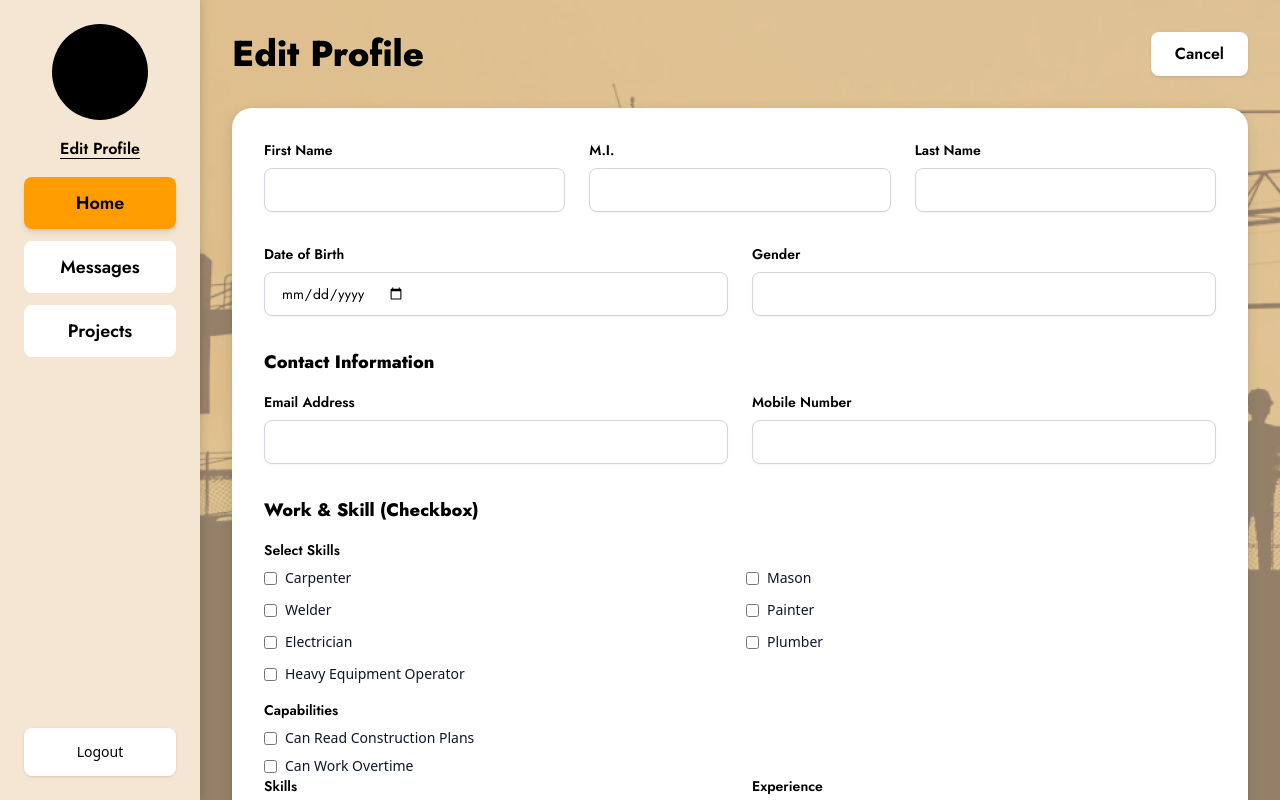
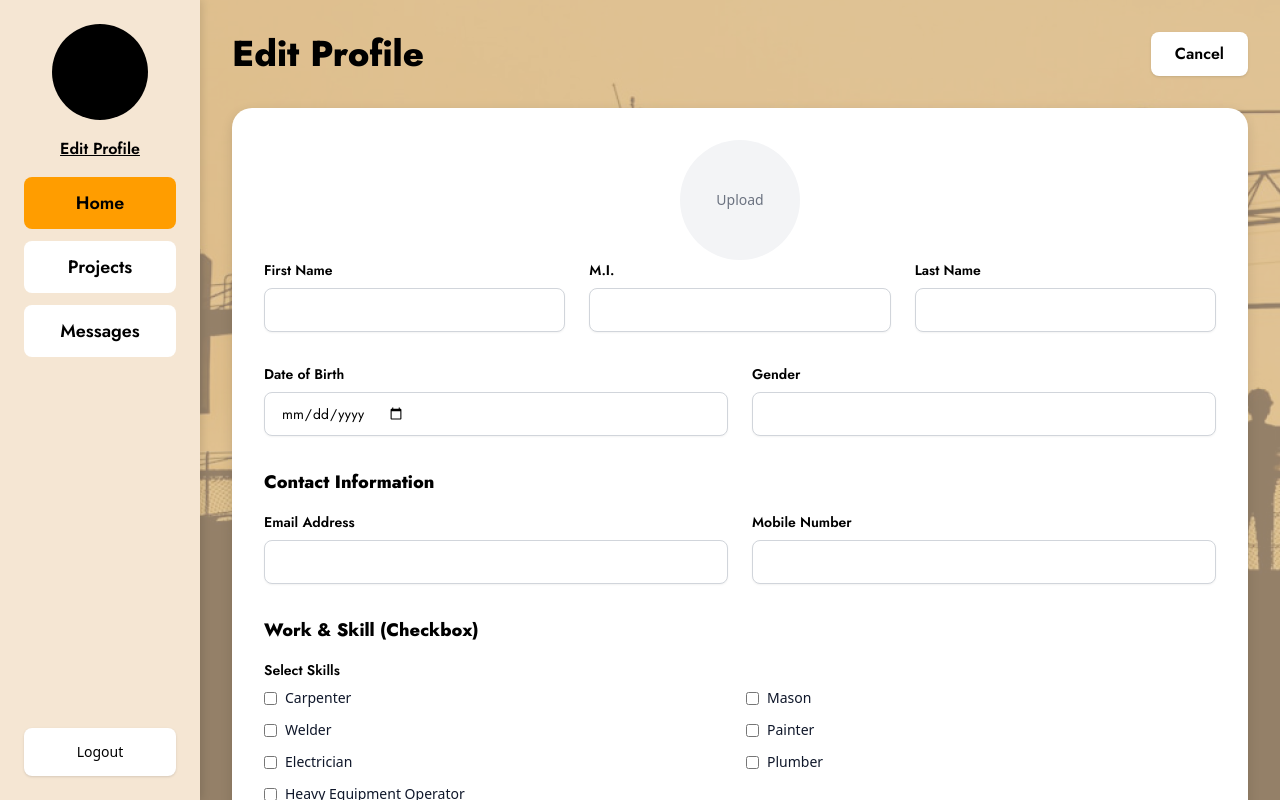
Before and after one commit to danielcanatoy/coconut, a React (Vite) app in the folder frontend/: page /worker in a window 1280 px wide. Both pictures are taken after a click on the button "Edit Profile". Built offline with nearby package versions, Linux system fonts and the light colour scheme.

Commit message:
WorkerProfile hihi changed

```diff
--- a/frontend/src/screens/WorkerPage/WorkerPage.tsx
+++ b/frontend/src/screens/WorkerPage/WorkerPage.tsx
@@ -34,10 +34,7 @@ export const WorkerPage = (): JSX.Element => {
               <div className="w-24 h-24 bg-black rounded-full mx-auto mb-4" />
               <button
                 onClick={() => setShowProfileEdit(true)}
-                className="[font-family:'Jost',Helvetica] font-semibold text-black text-base
-                  underline underline-offset-4
-                  transition-all duration-200
-                  hover:text-[#ff9d00] hover:underline-offset-2"
+                className="[font-family:'Jost',Helvetica] font-semibold text-black text-base underline hover:no-underline"
               >
                 Edit Profile
               </button>
@@ -46,62 +43,46 @@ export const WorkerPage = (): JSX.Element => {
             <div className="space-y-3 mt-8">
               <button
                 onClick={() => setActiveSection("home")}
-                className={`w-full py-3 px-4 rounded-lg
-                  [font-family:'Jost',Helvetica] font-semibold text-lg
-                  transition-all duration-200 ease-out
-                  ${
-                    activeSection === "home"
-                      ? "bg-[#ff9d00] text-black shadow-md"
-                      : "bg-white text-black hover:bg-gray-100 hover:-translate-y-[1px] hover:shadow-md"
-                  }`}
+                className={`w-full py-3 px-4 rounded-lg [font-family:'Jost',Helvetica] font-semibold text-lg transition-colors ${
+                  activeSection === "home"
+                    ? "bg-[#ff9d00] text-black"
+                    : "bg-white text-black hover:bg-gray-100"
+                }`}
               >
                 Home
               </button>
 
-
-              <button
-                onClick={() => setActiveSection("messages")}
-                className={`w-full py-3 px-4 rounded-lg
-                  [font-family:'Jost',Helvetica] font-semibold text-lg
-                  transition-all duration-200 ease-out
-                  ${
-                    activeSection === "messages"
-                      ? "bg-[#ff9d00] text-black shadow-md"
-                      : "bg-white text-black hover:bg-gray-100 hover:-translate-y-[1px] hover:shadow-md"
-                  }`}
-              >
-                Messages
-              </button>
-
-
               <button
                 onClick={() => setActiveSection("projects")}
-                className={`w-full py-3 px-4 rounded-lg
-                  [font-family:'Jost',Helvetica] font-semibold text-lg
-                  transition-all duration-200 ease-out
-                  ${
-                    activeSection === "projects"
-                      ? "bg-[#ff9d00] text-black shadow-md"
-                      : "bg-white text-black hover:bg-gray-100 hover:-translate-y-[1px] hover:shadow-md"
-                  }`}
+                className={`w-full py-3 px-4 rounded-lg [font-family:'Jost',Helvetica] font-semibold text-lg transition-colors ${
+                  activeSection === "projects"
+                    ? "bg-[#ff9d00] text-black"
+                    : "bg-white text-black hover:bg-gray-100"
+                }`}
               >
                 Projects
               </button>
 
+              <button
+                onClick={() => setActiveSection("messages")}
+                className={`w-full py-3 px-4 rounded-lg [font-family:'Jost',Helvetica] font-semibold text-lg transition-colors ${
+                  activeSection === "messages"
+                    ? "bg-[#ff9d00] text-black"
+                    : "bg-white text-black hover:bg-gray-100"
+                }`}
+              >
+                Messages
+              </button>
             </div>
           </div>
 
           <div className="mt-auto p-6">
             <Button
               onClick={handleLogout}
-              className="w-full bg-white text-black rounded-lg h-[48px]
-                transition-all duration-200 ease-out
-                hover:bg-[#FF9D00] hover:shadow-md hover:-translate-y-[1px]
-                active:scale-[0.98]"
+              className="w-full bg-white hover:bg-gray-100 text-black rounded-lg h-[48px]"
             >
               Logout
             </Button>
-
           </div>
         </aside>
 
--- a/frontend/src/screens/WorkerPage/sections/WorkerProfile.tsx
+++ b/frontend/src/screens/WorkerPage/sections/WorkerProfile.tsx
@@ -43,6 +43,22 @@ export const WorkerProfile = ({ onClose }: WorkerProfileProps): JSX.Element => {
   "Plumber",
   "Heavy Equipment Operator",
 ];
+
+  const [profilePreview, setProfilePreview] = useState<string>("");
+
+  const handleProfileImageChange = (
+  e: React.ChangeEvent<HTMLInputElement>
+) => {
+  const file = e.target.files?.[0];
+  if (!file) return;
+
+  const reader = new FileReader();
+  reader.onloadend = () => {
+    setProfilePreview(reader.result as string);
+  };
+  reader.readAsDataURL(file);
+};
+
 
 
   const [formData, setFormData] = useState<WorkerFormData>({
@@ -125,6 +141,8 @@ export const WorkerProfile = ({ onClose }: WorkerProfileProps): JSX.Element => {
   };
 
 
+
+
   return (
     <div className="space-y-8">
       <div className="flex items-center justify-between">
@@ -142,6 +160,44 @@ export const WorkerProfile = ({ onClose }: WorkerProfileProps): JSX.Element => {
 
       <Card className="bg-white border-none rounded-[20px] shadow-[0px_4px_12px_#00000020]">
         <CardContent className="p-8">
+<div className="flex justify-center items-start">
+  <label className="cursor-pointer">
+    <div
+      className="
+        w-[120px]
+        h-[120px]
+        rounded-full
+        bg-gray-100
+        flex
+        items-center
+        justify-center
+        overflow-hidden
+        hover:bg-gray-200
+      "
+    >
+      {profilePreview ? (
+        <img
+          src={profilePreview}
+          alt="Profile Preview"
+          className="w-full h-full object-cover"
+        />
+      ) : (
+        <span className="text-gray-500 text-sm">
+          Upload
+        </span>
+      )}
+    </div>
+
+    <input
+      type="file"
+      accept="image/*"
+      className="hidden"
+      onChange={handleProfileImageChange}
+    />
+  </label>
+</div>
+
+
           <div className="grid grid-cols-3 gap-6 mb-8">
             <div>
               <label className="block [font-family:'Jost',Helvetica] font-semibold text-black text-sm mb-2">
```
